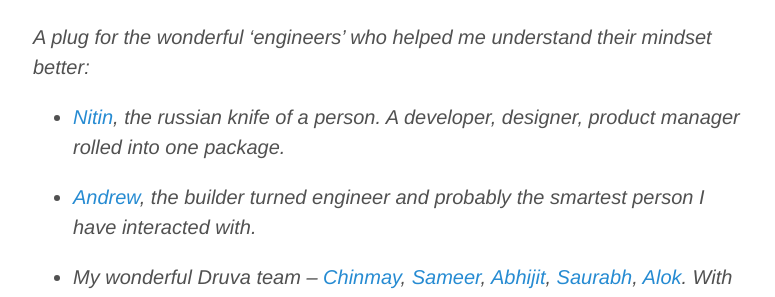
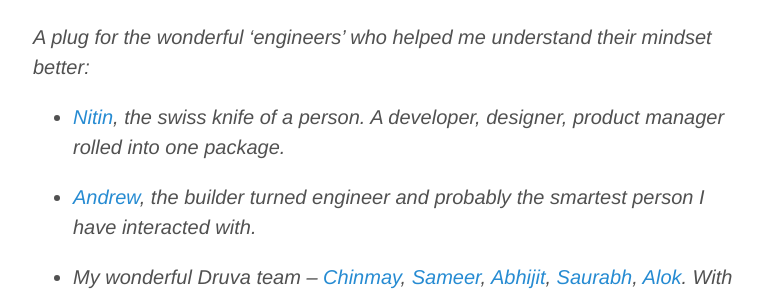
Before and after one commit to sumitsuman/sumitsuman.github.io, a Jekyll site: the page built from _posts/2014-07-15-Product-Manager-Working-with-Engineers.md, in a window 1280 px wide. Shown: the part 807-1104 px from the top of the page, without its empty margins (247-1022 px from the left). Built offline with Jekyll 4.4.1, drawn with Linux system fonts in a browser that asks for light colours; Markdown is read by kramdown in place of the engine named in the settings; comment, search, counter and statistics services are not loaded.

Commit message:
blog 3 typo

```diff
--- a/_posts/2014-07-15-Product-Manager-Working-with-Engineers.md
+++ b/_posts/2014-07-15-Product-Manager-Working-with-Engineers.md
@@ -19,7 +19,7 @@
 
 <cite> A plug for the wonderful 'engineers' who helped me understand their mindset better:
 
-- *[Nitin](http://twitter.com/nitin_pande), the russian knife of a person. A developer, designer, product manager rolled into one package.*
+- *[Nitin](http://twitter.com/nitin_pande), the swiss knife of a person. A developer, designer, product manager rolled into one package.*
 
 - *[Andrew](https://www.linkedin.com/pub/andrew-lazarus/9/455/737), the builder turned engineer and probably the smartest person I have interacted with.*
 
```
